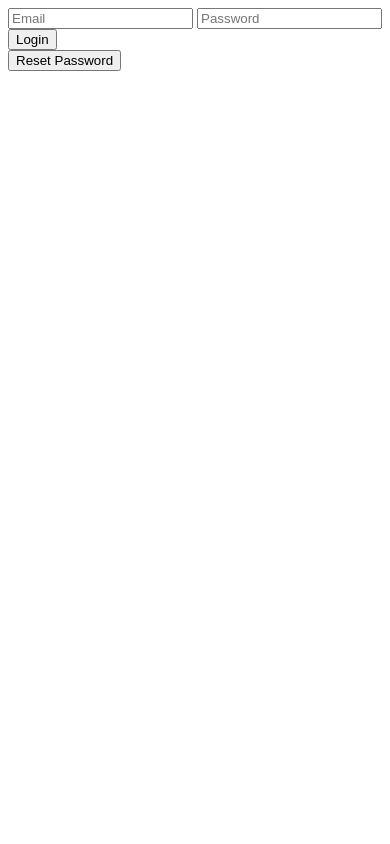
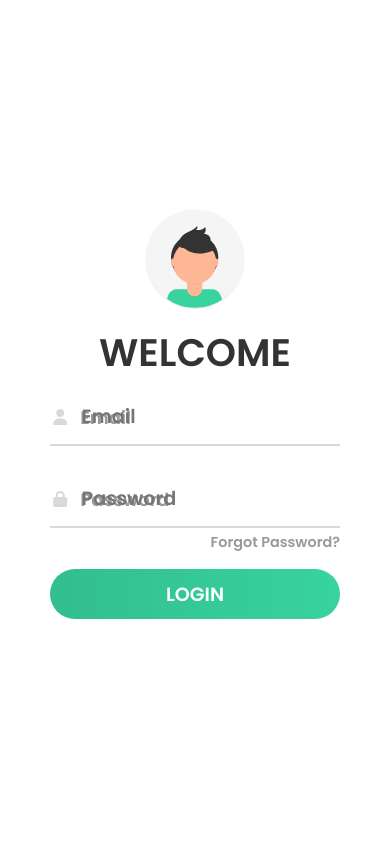
Before and after one commit to psergicv/Task_Manager, a Flask app: page / in a window 390 px wide. Run offline with Flask 2, Linux system fonts and the light colour scheme; some libraries are stand-ins or nearby versions.

Commit message:
User details page finished. Login page styles added.

```diff
--- a/main.py
+++ b/main.py
@@ -370,7 +370,42 @@ def user_page(id):
     conn = mysql.connection.cursor(MySQLdb.cursors.DictCursor)
     conn.execute("SELECT * FROM users WHERE id=%s", (id,))
     user = conn.fetchone()
-    return render_template("user_details.html", user=user)
+
+    stat_conn = mysql.connection.cursor(MySQLdb.cursors.DictCursor)
+    fullname = user['firstname'] + " " + user['lastname']
+    stat_conn.execute("SELECT COUNT(*) FROM posts WHERE assigned = %s", (fullname,))
+    total_tkt_nr = stat_conn.fetchone()
+    stat_conn.execute("SELECT COUNT(*) FROM posts WHERE assigned = %s AND status = 'Active'", (fullname,))
+    total_active_tkt_nr = stat_conn.fetchone()
+    stat_conn.execute("SELECT COUNT(*) FROM posts WHERE assigned = %s AND status = 'In Progress'", (fullname,))
+    total_inprogress_tkt_nr = stat_conn.fetchone()
+    stat_conn.execute("SELECT COUNT(*) FROM posts WHERE assigned = %s AND status = 'Waiting for Approval'", (fullname,))
+    total_wa_tkt_nr = stat_conn.fetchone()
+    stat_conn.execute("SELECT COUNT(*) FROM posts WHERE assigned = %s AND status = 'Archive'", (fullname,))
+    total_archived_tkt_nr = stat_conn.fetchone()
+    stat_conn.execute("SELECT COUNT(*) FROM posts WHERE assigned = %s AND level = 'Urgent'", (fullname,))
+    total_urgent_tkt_nr = stat_conn.fetchone()
+    stat_conn.execute("SELECT COUNT(*) FROM posts WHERE assigned = %s AND level = 'High'", (fullname,))
+    total_high_tkt_nr = stat_conn.fetchone()
+    stat_conn.execute("SELECT COUNT(*) FROM posts WHERE assigned = %s AND level = 'Medium'", (fullname,))
+    total_medium_tkt_nr = stat_conn.fetchone()
+    stat_conn.execute("SELECT COUNT(*) FROM posts WHERE assigned = %s AND level = 'Low'", (fullname,))
+    total_low_tkt_nr = stat_conn.fetchone()
+
+
+
+    return render_template("user_details.html",
+                           user=user,
+                           total_tkt_nr=total_tkt_nr,
+                           total_active_tkt_nr=total_active_tkt_nr,
+                           total_inprogress_tkt_nr=total_inprogress_tkt_nr,
+                           total_wa_tkt_nr=total_wa_tkt_nr,
+                           total_archived_tkt_nr=total_archived_tkt_nr,
+                           total_urgent_tkt_nr=total_urgent_tkt_nr,
+                           total_high_tkt_nr=total_high_tkt_nr,
+                           total_medium_tkt_nr=total_medium_tkt_nr,
+                           total_low_tkt_nr=total_low_tkt_nr
+                           )
 
 
 @app.route('/test')
--- /dev/null
+++ b/static/css/login.css
@@ -0,0 +1,222 @@
+*{
+	padding: 0;
+	margin: 0;
+	box-sizing: border-box;
+}
+
+body{
+    font-family: 'Poppins', sans-serif;
+    overflow: hidden;
+}
+
+.wave{
+	position: fixed;
+	bottom: 0;
+	left: 0;
+	height: 100%;
+	z-index: -1;
+}
+
+.container{
+    width: 100vw;
+    height: 100vh;
+    display: grid;
+    grid-template-columns: repeat(2, 1fr);
+    grid-gap :7rem;
+    padding: 0 2rem;
+}
+
+.img{
+	display: flex;
+	justify-content: flex-end;
+	align-items: center;
+}
+
+.login-content{
+	display: flex;
+	justify-content: flex-start;
+	align-items: center;
+	text-align: center;
+}
+
+.img img{
+	width: 500px;
+}
+
+form{
+	width: 360px;
+}
+
+.login-content img{
+    height: 100px;
+}
+
+.login-content h2{
+	margin: 15px 0;
+	color: #333;
+	text-transform: uppercase;
+	font-size: 2.9rem;
+}
+
+.login-content .input-div{
+	position: relative;
+    display: grid;
+    grid-template-columns: 7% 93%;
+    margin: 25px 0;
+    padding: 5px 0;
+    border-bottom: 2px solid #d9d9d9;
+}
+
+.login-content .input-div.one{
+	margin-top: 0;
+}
+
+.i{
+	color: #d9d9d9;
+	display: flex;
+	justify-content: center;
+	align-items: center;
+}
+
+.i i{
+	transition: .3s;
+}
+
+.input-div > div{
+    position: relative;
+	height: 45px;
+}
+
+.input-div > div > h5{
+	position: absolute;
+	left: 10px;
+	top: 50%;
+	transform: translateY(-50%);
+	color: #999;
+	font-size: 18px;
+	transition: .3s;
+}
+
+.input-div:before, .input-div:after{
+	content: '';
+	position: absolute;
+	bottom: -2px;
+	width: 0%;
+	height: 2px;
+	background-color: #38d39f;
+	transition: .4s;
+}
+
+.input-div:before{
+	right: 50%;
+}
+
+.input-div:after{
+	left: 50%;
+}
+
+.input-div.focus:before, .input-div.focus:after{
+	width: 50%;
+}
+
+.input-div.focus > div > h5{
+	top: -5px;
+	font-size: 15px;
+}
+
+.input-div.focus > .i > i{
+	color: #38d39f;
+}
+
+.input-div > div > input{
+	position: absolute;
+	left: 0;
+	top: 0;
+	width: 100%;
+	height: 100%;
+	border: none;
+	outline: none;
+	background: none;
+	padding: 0.5rem 0.7rem;
+	font-size: 1.2rem;
+	color: #555;
+	font-family: 'poppins', sans-serif;
+}
+
+.input-div.pass{
+	margin-bottom: 4px;
+}
+
+a{
+	display: block;
+	text-align: right;
+	text-decoration: none;
+	color: #999;
+	font-size: 0.9rem;
+	transition: .3s;
+}
+
+a:hover{
+	color: #38d39f;
+}
+
+.btn{
+	display: block;
+	width: 100%;
+	height: 50px;
+	border-radius: 25px;
+	outline: none;
+	border: none;
+	background-image: linear-gradient(to right, #32be8f, #38d39f, #32be8f);
+	background-size: 200%;
+	font-size: 1.2rem;
+	color: #fff;
+	font-family: 'Poppins', sans-serif;
+	text-transform: uppercase;
+	margin: 1rem 0;
+	cursor: pointer;
+	transition: .5s;
+}
+.btn:hover{
+	background-position: right;
+}
+
+
+@media screen and (max-width: 1050px){
+	.container{
+		grid-gap: 5rem;
+	}
+}
+
+@media screen and (max-width: 1000px){
+	form{
+		width: 290px;
+	}
+
+	.login-content h2{
+        font-size: 2.4rem;
+        margin: 8px 0;
+	}
+
+	.img img{
+		width: 400px;
+	}
+}
+
+@media screen and (max-width: 900px){
+	.container{
+		grid-template-columns: 1fr;
+	}
+
+	.img{
+		display: none;
+	}
+
+	.wave{
+		display: none;
+	}
+
+	.login-content{
+		justify-content: center;
+	}
+}
--- a/static/js/script.js
+++ b/static/js/script.js
@@ -0,0 +1,20 @@
+const inputs = document.querySelectorAll(".input");
+
+
+function addcl(){
+	let parent = this.parentNode.parentNode;
+	parent.classList.add("focus");
+}
+
+function remcl(){
+	let parent = this.parentNode.parentNode;
+	if(this.value == ""){
+		parent.classList.remove("focus");
+	}
+}
+
+
+inputs.forEach(input => {
+	input.addEventListener("focus", addcl);
+	input.addEventListener("blur", remcl);
+})
--- a/templates/login.html
+++ b/templates/login.html
@@ -3,19 +3,45 @@
 <head>
     <meta charset="UTF-8">
     <title>Simply.TV - Task Manager - Login Page</title>
+    <link rel="stylesheet" href="{{ url_for('static', filename='css/login.css') }}" />
+    <link href="https://fonts.googleapis.com/css?family=Poppins:600&display=swap" rel="stylesheet">
+	<script src="https://kit.fontawesome.com/a81368914c.js"></script>
+	<meta name="viewport" content="width=device-width, initial-scale=1">
 </head>
 <body>
-
+<img class="wave" src="static/img/wave.png">
 <div class="container">
-  <div class="login_form">
+    <div class="img">
+        <img src="static/img/bg.svg">
+    </div>
+  <div class="login-content">
       <form action="" method="POST">
-          <input type="email" id="email" name="email" placeholder="Email" required>
-          <input type="password" id="password" name="password" placeholder="Password" required>
-          <input type="submit" value="Login">
+          <img src="static/img/avatar.svg">
+          <h2 class="title">Welcome</h2>
+          <div class="input-div one">
+               <div class="i">
+                   <i class="fas fa-user"></i>
+               </div>
+               <div class="div">
+                   <h5>Email</h5>
+                   <input class="input" type="email" id="email" name="email" placeholder="Email" required>
+               </div>
+          </div>
+          <div class="input-div pass">
+              <div class="i">
+                  <i class="fas fa-lock"></i>
+              </div>
+              <div class="div">
+                  <h5>Password</h5>
+                  <input class=""input type="password" id="password" name="password" placeholder="Password" required>
+              </div>
+          </div>
+          <a href="#">Forgot Password?</a>
+          <input type="submit" class="btn" value="Login">
       </form>
-    <button type="submit">Reset Password</button>
   </div>
 </div>
 
+<script src="{{ url_for('static', filename='js/script.js') }}"></script>
 </body>
 </html>
```
Also changed, not shown: templates/user_details.html (+24 -1 lines), static/img/avatar.svg (added), static/img/bg.svg (added), static/img/wave.png (added).
